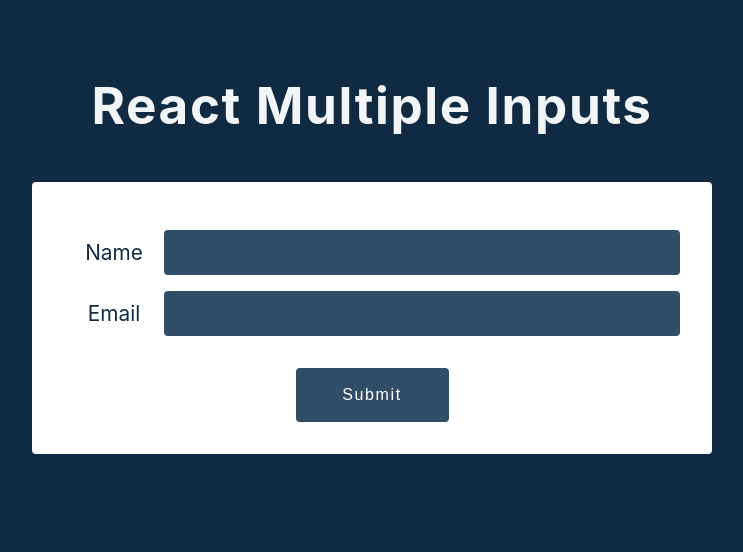
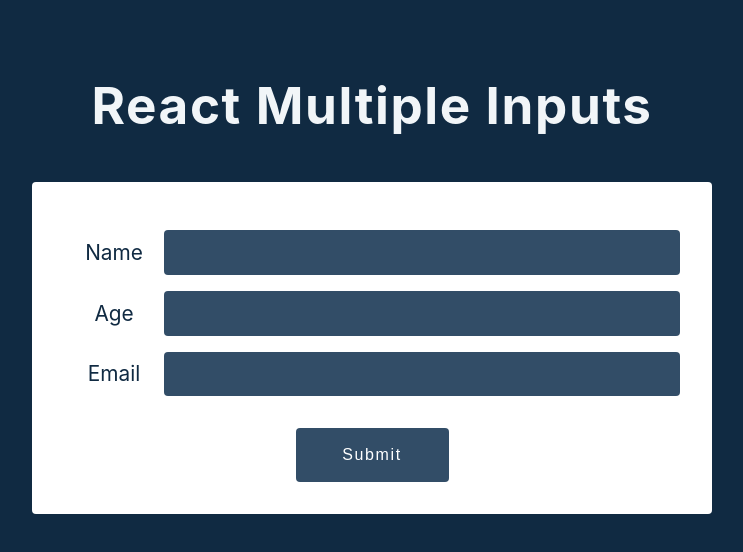
Before and after one commit to xlsmile/Drill-aa, a React (Create React App) app: page / in a window 1280 px wide. Shown: the top 552 px of the page, without its empty margins (268-1011 px from the left). Built offline with nearby package versions, Linux system fonts and the light colour scheme.

Commit message:
Complete Multiple inputs drill.

```diff
--- a/src/tutorial/04-forms/setup/2-multiple-inputs.js
+++ b/src/tutorial/04-forms/setup/2-multiple-inputs.js
@@ -1,41 +1,50 @@
 import React, { useState } from 'react';
 
 const ControlledInputs = () => {
-  const [name, setName] = useState('');
-  const [email, setEmail] = useState('');
+  const [person, setPerson] = useState({ name: '', age: '', email: '' });
   const [list, setList] = useState([]);
+
+  const handleInputChange = (e) => {
+    const name = e.target.name;
+    const value = e.target.value;
+    setPerson({ ...person, [name]: value });
+  };
 
   const handleSubmit = (e) => {
     e.preventDefault();
-    if (name && email) {
-      const newitem = { id: new Date().getTime().toString(), name, email };
-      setList((list) => {
-        return [...list, newitem];
-      });
-      setName('');
-      setEmail('');
+    if (person.name && person.age && person.email) {
+      const newPerson = { ...person, id: new Date().getTime().toString() };
+      setList([...list, newPerson]);
+      setPerson({ name: '', age: '', email: '' });
     }
   };
 
   return (
     <article>
       <h1>React Multiple Inputs</h1>
-      <form className="form" onSubmit={handleSubmit}>
+      <form className="form">
         <div className="form-control">
           <label htmlFor="name">Name</label>
-          <input type="text" id="name" name="name" value={name} onChange={(e) => setName(e.target.value)} />
+          <input type="text" id="name" name="name" value={person.name} onChange={handleInputChange} />
+        </div>
+        <div className="form-control">
+          <label htmlFor="age">Age</label>
+          <input type="number" id="age" name="age" value={person.age} onChange={handleInputChange} />
         </div>
         <div className="form-control">
           <label htmlFor="email">Email</label>
-          <input type="text" id="email" name="email" value={email} onChange={(e) => setEmail(e.target.value)} />
+          <input type="text" id="email" name="email" value={person.email} onChange={handleInputChange} />
         </div>
-        <button>Submit</button>
+        <button type="submit" onClick={handleSubmit}>
+          Submit
+        </button>
       </form>
       {list.map((listitem) => {
-        const { id, name, email } = listitem;
+        const { id, name, email, age } = listitem;
         return (
           <div className="item" key={id}>
-            <h4>{name}</h4>
+            <h4>Name: {name}</h4>
+            <h4>Age: {age}</h4>
             <a href={`mailto:${email}`}>{email}</a>
           </div>
         );
```
